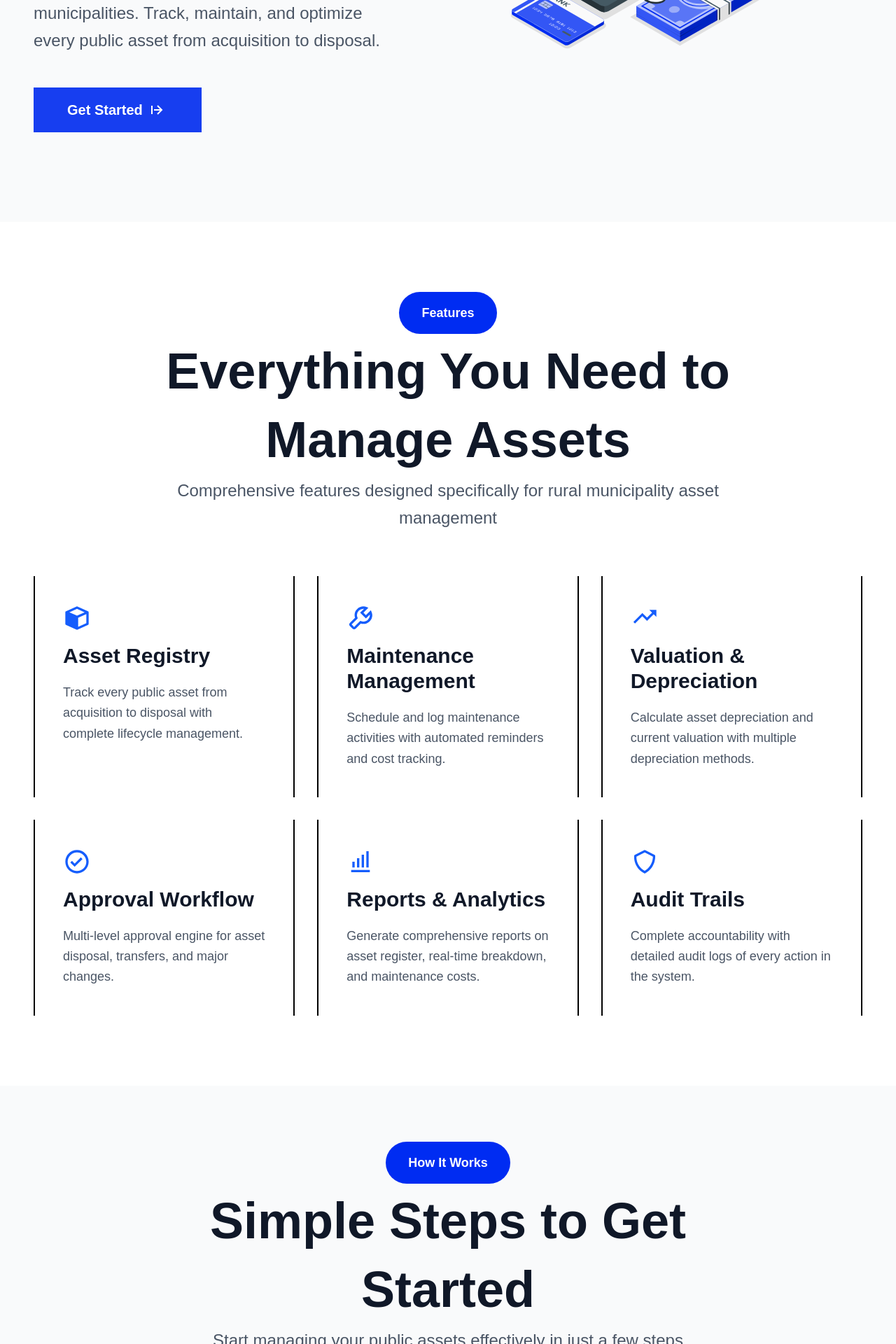
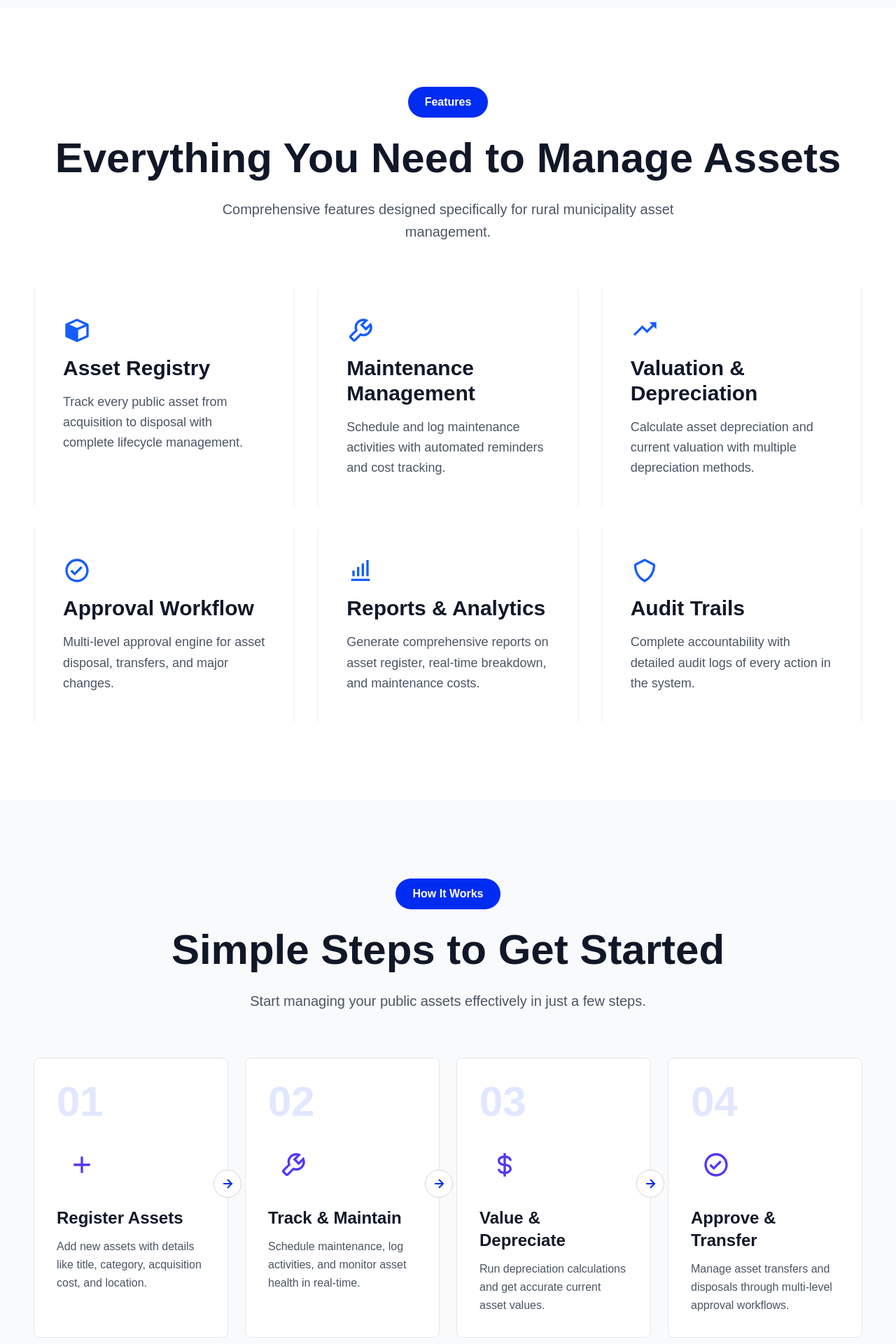
Before and after one commit to blackST4Rez/PAMS, a React (Vite) app in the folder Frontend/: page / in a window 1280 px wide. Shown: the part 840-2760 px from the top of the page at 70% size. Built offline with nearby package versions, Linux system fonts and the light colour scheme; a web font is replaced by a local one.

Commit message:
Update: Landing Page made responsive.

```diff
--- a/Frontend/src/components/Sections/FeatureSection.jsx
+++ b/Frontend/src/components/Sections/FeatureSection.jsx
@@ -1,114 +1,95 @@
-import { BiBarChartAlt, BiCheckCircle, BiShield, BiSolidCube, BiTrendingUp, BiWrench } from "react-icons/bi";
+import {
+    BiBarChartAlt,
+    BiCheckCircle,
+    BiShield,
+    BiSolidCube,
+    BiTrendingUp,
+    BiWrench,
+} from 'react-icons/bi';
 
-const FeaturesSection = () => {
+const FEATURES = [
+    {
+        icon: BiSolidCube,
+        title: 'Asset Registry',
+        description:
+            'Track every public asset from acquisition to disposal with complete lifecycle management.',
+    },
+    {
+        icon: BiWrench,
+        title: 'Maintenance Management',
+        description:
+            'Schedule and log maintenance activities with automated reminders and cost tracking.',
+    },
+    {
+        icon: BiTrendingUp,
+        title: 'Valuation & Depreciation',
+        description:
+            'Calculate asset depreciation and current valuation with multiple depreciation methods.',
+    },
+    {
+        icon: BiCheckCircle,
+        title: 'Approval Workflow',
+        description:
+            'Multi-level approval engine for asset disposal, transfers, and major changes.',
+    },
+    {
+        icon: BiBarChartAlt,
+        title: 'Reports & Analytics',
+        description:
+            'Generate comprehensive reports on asset register, real-time breakdown, and maintenance costs.',
+    },
+    {
+        icon: BiShield,
+        title: 'Audit Trails',
+        description:
+            'Complete accountability with detailed audit logs of every action in the system.',
+    },
+];
+
+const FeatureSection = () => {
     return (
-        <section className="py-25 px-8 lg:px-12 bg-white">
+        <section className="py-16 sm:py-20 lg:py-28 px-4 sm:px-6 lg:px-12 bg-white">
             <div className="max-w-7xl mx-auto">
                 {/* Header */}
-                <div className="space-y-2">
-                    <div className="w-max items-center gap-4 px-8 py-4 bg-[#002cf2] rounded-full text-lg font-semibold text-white mx-auto">
-                        <span>Features</span>
+                <div className="text-center space-y-4 sm:space-y-5 mb-12 sm:mb-16">
+                    <div className="inline-flex items-center px-5 sm:px-6 py-2 sm:py-2.5 bg-[#002cf2] rounded-full text-sm sm:text-base font-semibold text-white">
+                        Features
                     </div>
-                    <h2 className="text-6xl lg:text-7xl font-bold text-gray-900 leading-tight text-center">
-                        Everything You Need to
+                    <h2 className="text-3xl sm:text-4xl lg:text-5xl xl:text-6xl font-bold text-gray-900 leading-tight">
+                        Everything You Need to{' '}
+                        <span className="block sm:inline">Manage Assets</span>
                     </h2>
-                    <h2 className="text-6xl lg:text-7xl font-bold text-gray-900 leading-tight text-center" >
-                        Manage Assets
-                    </h2>
-                    <p className="text-2xl text-gray-600 leading-relaxed max-w-4xl text-center mx-auto">
-                        Comprehensive features designed specifically for rural municipality asset management
+                    <p className="text-base sm:text-lg lg:text-xl text-gray-600 leading-relaxed max-w-3xl mx-auto px-2">
+                        Comprehensive features designed specifically for rural
+                        municipality asset management.
                     </p>
                 </div>
 
-                {/* Features Grid */}
-                <div className="grid grid-cols-1 md:grid-cols-2 lg:grid-cols-3 gap-8 mt-16">
-                    {/* Asset Registry */}
-                    <div className="bg-white hover:shadow-md transition-all ease-in-out duration-300 p-10 border-l-2 border-r-2">
-                        <div className="text-blue-600 mb-4">
-                            <BiSolidCube className="w-10 h-10" />
-                        </div>
-                        <h3 className="text-3xl font-bold text-gray-900 mb-5">
-                            Asset Registry
-                        </h3>
-                        <p className="text-gray-600 text-lg leading-relaxed">
-                            Track every public asset from acquisition to disposal with complete
-                            lifecycle management.
-                        </p>
-                    </div>
-
-                    {/* Maintenance Management */}
-                    <div className="bg-white hover:shadow-md transition-all ease-in-out duration-300 p-10 border-l-2 border-r-2">
-                        <div className="text-blue-600 mb-4">
-                            <BiWrench className="w-10 h-10" />
-                        </div>
-                        <h3 className="text-3xl font-bold text-gray-900 mb-5">
-                            Maintenance Management
-                        </h3>
-                        <p className="text-gray-600 text-lg leading-relaxed">
-                            Schedule and log maintenance activities with automated reminders
-                            and cost tracking.
-                        </p>
-                    </div>
-
-                    {/* Valuation & Depreciation */}
-                    <div className="bg-white hover:shadow-md transition-all ease-in-out duration-300 p-10 border-l-2 border-r-2">
-                        <div className="text-blue-600 mb-4">
-                            <BiTrendingUp className="w-10 h-10" />
-                        </div>
-                        <h3 className="text-3xl font-bold text-gray-900 mb-5">
-                            Valuation & Depreciation
-                        </h3>
-                        <p className="text-gray-600 text-lg leading-relaxed">
-                            Calculate asset depreciation and current valuation with multiple
-                            depreciation methods.
-                        </p>
-                    </div>
-
-                    {/* Approval Workflow */}
-                    <div className="bg-white hover:shadow-md transition-all ease-in-out duration-300 p-10 border-l-2 border-r-2">
-                        <div className="text-blue-600 mb-4">
-                            <BiCheckCircle className="w-10 h-10" />
-                        </div>
-                        <h3 className="text-3xl font-bold text-gray-900 mb-5">
-                            Approval Workflow
-                        </h3>
-                        <p className="text-gray-600 text-lg leading-relaxed">
-                            Multi-level approval engine for asset disposal, transfers, and
-                            major changes.
-                        </p>
-                    </div>
-
-                    {/* Reports & Analytics */}
-                    <div className="bg-white hover:shadow-md transition-all ease-in-out duration-300 p-10 border-l-2 border-r-2">
-                        <div className="text-blue-600 mb-4">
-                            <BiBarChartAlt className="w-10 h-10" />
-                        </div>
-                        <h3 className="text-3xl font-bold text-gray-900 mb-5">
-                            Reports & Analytics
-                        </h3>
-                        <p className="text-gray-600 text-lg leading-relaxed">
-                            Generate comprehensive reports on asset register, real-time
-                            breakdown, and maintenance costs.
-                        </p>
-                    </div>
-
-                    {/* Audit Trails */}
-                    <div className="bg-white hover:shadow-md transition-all ease-in-out duration-300 p-10 border-l-2 border-r-2">
-                        <div className="text-blue-600 mb-4">
-                            <BiShield className="w-10 h-10" />
-                        </div>
-                        <h3 className="text-3xl font-bold text-gray-900 mb-5">
-                            Audit Trails
-                        </h3>
-                        <p className="text-gray-600 text-lg leading-relaxed">
-                            Complete accountability with detailed audit logs of every action
-                            in the system.
-                        </p>
-                    </div>
+                {/* Feature grid */}
+                <div className="grid grid-cols-1 md:grid-cols-2 lg:grid-cols-3 gap-6 lg:gap-8">
+                    {FEATURES.map((feature) => {
+                        const Icon = feature.icon;
+                        return (
+                            <div
+                                key={feature.title}
+                                className="bg-white hover:shadow-lg transition-shadow duration-300 p-6 sm:p-8 lg:p-10 border border-gray-100 lg:border-x-2 lg:border-y-0 rounded-lg lg:rounded-none"
+                            >
+                                <div className="text-blue-600 mb-4">
+                                    <Icon className="w-8 h-8 sm:w-10 sm:h-10" />
+                                </div>
+                                <h3 className="text-xl sm:text-2xl lg:text-3xl font-bold text-gray-900 mb-3 sm:mb-4">
+                                    {feature.title}
+                                </h3>
+                                <p className="text-base sm:text-lg text-gray-600 leading-relaxed">
+                                    {feature.description}
+                                </p>
+                            </div>
+                        );
+                    })}
                 </div>
             </div>
         </section>
     );
 };
 
-export default FeaturesSection;
+export default FeatureSection;
--- a/Frontend/src/components/Sections/HeroSection.jsx
+++ b/Frontend/src/components/Sections/HeroSection.jsx
@@ -1,47 +1,47 @@
+import { Link } from 'react-router-dom';
 import { BiArrowFromLeft } from 'react-icons/bi';
 import HeroImage from '../../assets/HeroImage.svg';
 
 const HeroSection = () => {
-
     return (
-        <section className="bg-gray-50 pt-28 pb-40 lg:pt-50 lg:pb-20 px-8 lg:px-12">
+        <section className="bg-gray-50 pt-16 pb-20 sm:pt-24 sm:pb-28 lg:pt-32 lg:pb-32 px-4 sm:px-6 lg:px-12">
             <div className="max-w-7xl mx-auto">
-                <div className="grid grid-cols-1 lg:grid-cols-2 gap-16 items-center">
-                    {/* Left Content */}
-                    <div className="space-y-10">
+                <div className="grid grid-cols-1 lg:grid-cols-2 gap-10 lg:gap-16 items-center">
+                    {/* Left — Text content */}
+                    <div className="space-y-6 sm:space-y-8 lg:space-y-10">
                         {/* Title */}
-                        <h1 className="text-6xl lg:text-7xl xl:text-8xl font-bold text-gray-900 leading-tight">
-                            <p>Manage</p>
-                            <p>Public Assets</p>
-                            <span className="text-[#173ef0]">Efficently</span>
+                        <h1 className="text-4xl sm:text-5xl lg:text-6xl xl:text-7xl font-bold text-gray-900 leading-tight">
+                            Manage{' '}
+                            <span className="block sm:inline">Public Assets</span>{' '}
+                            <span className="text-[#173ef0] block sm:inline">
+                                Efficiently
+                            </span>
                         </h1>
 
                         {/* Description */}
-                        <p className="text-xl lg:text-2xl text-gray-600 leading-relaxed max-w-lg">
-                            A comprehensive digital asset register for rural municipalities. Track, maintain, and optimize every public asset from acquisition to disposal.
+                        <p className="text-base sm:text-lg lg:text-xl text-gray-600 leading-relaxed max-w-lg">
+                            A comprehensive digital asset register for rural
+                            municipalities. Track, maintain, and optimize every
+                            public asset from acquisition to disposal.
                         </p>
 
-                        {/* Buttons */}
-                        <div className="flex flex-wrap gap-6 pt-2">
-                            <button
-                                className="flex w-60 h-5 my-auto gap-2 items-center bg-[#173ef0] text-white px-12 py-8 font-semibold text-xl hover:bg-[#0020ad] transition-colors ease-in-out duration-300 cursor-pointer">
-                                <span>Get Started</span>
-                                <BiArrowFromLeft className="w-6 h-6 text-white" />
-                            </button>
-                        </div>
-
-                        {/* Features */}
-                        <div className="flex flex-wrap items-center gap-8 pt-2">
-
+                        {/* CTA Button */}
+                        <div className="flex flex-wrap gap-4 pt-2">
+                            <Link to="/register">
+                                <button className="inline-flex items-center justify-center gap-2 bg-[#173ef0] text-white px-6 sm:px-8 py-3 sm:py-4 rounded-lg font-semibold text-base sm:text-lg hover:bg-[#0020ad] transition-colors duration-300 cursor-pointer">
+                                    <span>Get Started</span>
+                                    <BiArrowFromLeft className="w-5 h-5" />
+                                </button>
+                            </Link>
                         </div>
                     </div>
 
-                    {/* Right Side - Bigger Image */}
-                    <div className="relative">
+                    {/* Right — Hero image */}
+                    <div className="relative order-first lg:order-last">
                         <img
                             src={HeroImage}
                             alt="Asset Management Illustration"
-                            className="w-full h-auto max-h-300 object-contain"
+                            className="w-full h-auto max-h-64 sm:max-h-96 lg:max-h-125 object-contain"
                         />
                     </div>
                 </div>
--- a/Frontend/src/components/Sections/HowItWorksSection.jsx
+++ b/Frontend/src/components/Sections/HowItWorksSection.jsx
@@ -1,101 +1,104 @@
-import { BiCheckCircle, BiDollar, BiPlus, BiRightArrowAlt, BiWrench } from 'react-icons/bi';
+import {
+    BiCheckCircle,
+    BiDollar,
+    BiPlus,
+    BiRightArrowAlt,
+    BiWrench,
+} from 'react-icons/bi';
+
+const STEPS = [
+    {
+        number: '01',
+        icon: BiPlus,
+        title: 'Register Assets',
+        description:
+            'Add new assets with details like title, category, acquisition cost, and location.',
+    },
+    {
+        number: '02',
+        icon: BiWrench,
+        title: 'Track & Maintain',
+        description:
+            'Schedule maintenance, log activities, and monitor asset health in real-time.',
+    },
+    {
+        number: '03',
+        icon: BiDollar,
+        title: 'Value & Depreciate',
+        description:
+            'Run depreciation calculations and get accurate current asset values.',
+    },
+    {
+        number: '04',
+        icon: BiCheckCircle,
+        title: 'Approve & Transfer',
+        description:
+            'Manage asset transfers and disposals through multi-level approval workflows.',
+    },
+];
 
 const HowItWorksSection = () => {
-
     return (
-        <section className="bg-gray-50 py-20 px-8 lg:px-12">
+        <section className="bg-gray-50 py-16 sm:py-20 lg:py-28 px-4 sm:px-6 lg:px-12">
             <div className="max-w-7xl mx-auto">
                 {/* Header */}
-                <div className="space-y-2 mb-10">
-                    <div className="w-max items-center gap-4 px-8 py-4 bg-[#002cf2] rounded-full text-lg font-semibold text-white mx-auto">
-                        <span>How It Works</span>
+                <div className="text-center space-y-4 sm:space-y-5 mb-12 sm:mb-16">
+                    <div className="inline-flex items-center px-5 sm:px-6 py-2 sm:py-2.5 bg-[#002cf2] rounded-full text-sm sm:text-base font-semibold text-white">
+                        How It Works
                     </div>
-                    <h2 className="text-6xl lg:text-7xl font-bold text-gray-900 leading-tight text-center">
-                        Simple Steps to Get
+                    <h2 className="text-3xl sm:text-4xl lg:text-5xl xl:text-6xl font-bold text-gray-900 leading-tight">
+                        Simple Steps to Get{' '}
+                        <span className="block sm:inline">Started</span>
                     </h2>
-                    <h2 className="text-6xl lg:text-7xl font-bold text-gray-900 leading-tight text-center" >
-                        Started
-                    </h2>
-                    <p className="text-2xl text-gray-600 leading-relaxed max-w-4xl text-center mx-auto">
-                        Start managing your public assets effectively in just a few steps
+                    <p className="text-base sm:text-lg lg:text-xl text-gray-600 leading-relaxed max-w-3xl mx-auto px-2">
+                        Start managing your public assets effectively in just a
+                        few steps.
                     </p>
                 </div>
 
-                <div className="grid grid-cols-1 md:grid-cols-2 lg:grid-cols-4 gap-6">
-                    <div className="bg-white relative hover:bg-[#f5f5f5] rounded p-8 border border-gray-200 transition-all ease-in-out duration-300 flex-1 flex flex-col cursor-pointer">
-                        <div className="text-6xl font-bold text-indigo-100 mb-6">
-                            01
-                        </div>
-                        <div className="p-4 rounded-2xl w-fit mb-6">
-                            <BiPlus className="w-10 h-10 text-indigo-600" />
-                        </div>
-                        <h3 className="text-2xl font-bold text-gray-900 mb-3">
-                            Register Assets
-                        </h3>
-                        <p className="text-gray-600 leading-relaxed flex-1">
-                            Add new assets with details like title, category, acquisition cost, and location.
-                        </p>
-                        <div className="hidden lg:flex absolute -right-5 top-[40%] items-center justify-center bg-white rounded-full w-10 h-10 border border-gray-300">
-                            <BiRightArrowAlt className="w-6 h-6 text-[#002cf2]" />
-                        </div>
+                {/* Steps grid */}
+                <div className="grid grid-cols-1 sm:grid-cols-2 lg:grid-cols-4 gap-6 lg:gap-6">
+                    {STEPS.map((step, index) => {
+                        const Icon = step.icon;
+                        const isLast = index === STEPS.length - 1;
 
-                    </div>
+                        return (
+                            <div
+                                key={step.number}
+                                className="relative bg-white hover:bg-gray-50 rounded-lg p-6 sm:p-8 border border-gray-200 transition-colors duration-300 flex flex-col"
+                            >
+                                {/* Big number */}
+                                <div className="text-5xl sm:text-6xl font-bold text-indigo-100 mb-5 sm:mb-6">
+                                    {step.number}
+                                </div>
 
-                    <div className="bg-white relative hover:bg-[#f5f5f5] rounded p-8 border border-gray-200 transition-all ease-in-out duration-300 flex-1 flex flex-col cursor-pointer">
-                        <div className="text-6xl font-bold text-indigo-100 mb-6">
-                            02
-                        </div>
-                        <div className="p-4 rounded-2xl w-fit mb-6">
-                            <BiWrench className="w-10 h-10 text-indigo-600" />
-                        </div>
-                        <h3 className="text-2xl font-bold text-gray-900 mb-3">
-                            Track & Maintain
-                        </h3>
-                        <p className="text-gray-600 leading-relaxed flex-1">
-                            Schedule maintenance, log activities, and monitor asset health in real-time.
-                        </p>
-                        <div className="hidden lg:flex absolute -right-5 top-[40%] items-center justify-center bg-white rounded-full w-10 h-10 border border-gray-300">
-                            <BiRightArrowAlt className="w-6 h-6 text-[#002cf2]" />
-                        </div>
-                    </div>
+                                {/* Icon */}
+                                <div className="p-3 sm:p-4 rounded-2xl w-fit mb-5 sm:mb-6">
+                                    <Icon className="w-8 h-8 sm:w-10 sm:h-10 text-indigo-600" />
+                                </div>
 
-                    <div className="bg-white relative hover:bg-[#f5f5f5] rounded p-8 border border-gray-200 transition-all ease-in-out duration-300 flex-1 flex flex-col cursor-pointer">
-                        <div className="text-6xl font-bold text-indigo-100 mb-6">
-                            03
-                        </div>
-                        <div className="p-4 rounded-2xl w-fit mb-6">
-                            <BiDollar className="w-10 h-10 text-indigo-600" />
-                        </div>
-                        <h3 className="text-2xl font-bold text-gray-900 mb-3">
-                            Value & Depreciate
-                        </h3>
-                        <p className="text-gray-600 leading-relaxed flex-1">
-                            Run depreciation calculations and get accurate current asset values.
-                        </p>
-                        <div className="hidden lg:flex absolute -right-5 top-[40%] items-center justify-center bg-white rounded-full w-10 h-10 border border-gray-300">
-                            <BiRightArrowAlt className="w-6 h-6 text-[#002cf2]" />
-                        </div>
-                    </div>
+                                {/* Title */}
+                                <h3 className="text-lg sm:text-xl lg:text-2xl font-bold text-gray-900 mb-2 sm:mb-3">
+                                    {step.title}
+                                </h3>
 
+                                {/* Description */}
+                                <p className="text-base text-gray-600 leading-relaxed flex-1">
+                                    {step.description}
+                                </p>
 
-                    <div className="bg-white relative hover:bg-[#f5f5f5] rounded p-8 border border-gray-200 transition-all ease-in-out duration-300 flex-1 flex flex-col cursor-pointer">
-                        <div className="text-6xl font-bold text-indigo-100 mb-6">
-                            04
-                        </div>
-                        <div className="p-4 rounded-2xl w-fit mb-6">
-                            <BiCheckCircle className="w-10 h-10 text-indigo-600" />
-                        </div>
-                        <h3 className="text-2xl font-bold text-gray-900 mb-3">
-                            Approve & Transfer
-                        </h3>
-                        <p className="text-gray-600 leading-relaxed flex-1">
-                            Manage asset transfers and disposals through multi-level approval workflows.
-                        </p>
-                        <div className="hidden lg:flex absolute -right-5 top-[40%] items-center justify-center bg-white rounded-full w-10 h-10 border border-gray-300">
-                            <BiRightArrowAlt className="w-6 h-6 text-[#002cf2]" />
-                        </div>
-                    </div>
-
+                                {/*
+                                  Arrow between cards — only on large screens
+                                  where the 4 cards sit in a single row.
+                                */}
+                                {!isLast && (
+                                    <div className="hidden lg:flex absolute -right-5 top-[40%] items-center justify-center bg-white rounded-full w-10 h-10 border border-gray-300 z-10">
+                                        <BiRightArrowAlt className="w-6 h-6 text-[#002cf2]" />
+                                    </div>
+                                )}
+                            </div>
+                        );
+                    })}
                 </div>
             </div>
         </section>
```
Also changed, not shown: Frontend/src/components/Sections/CTASection.jsx (+25 -15 lines).
